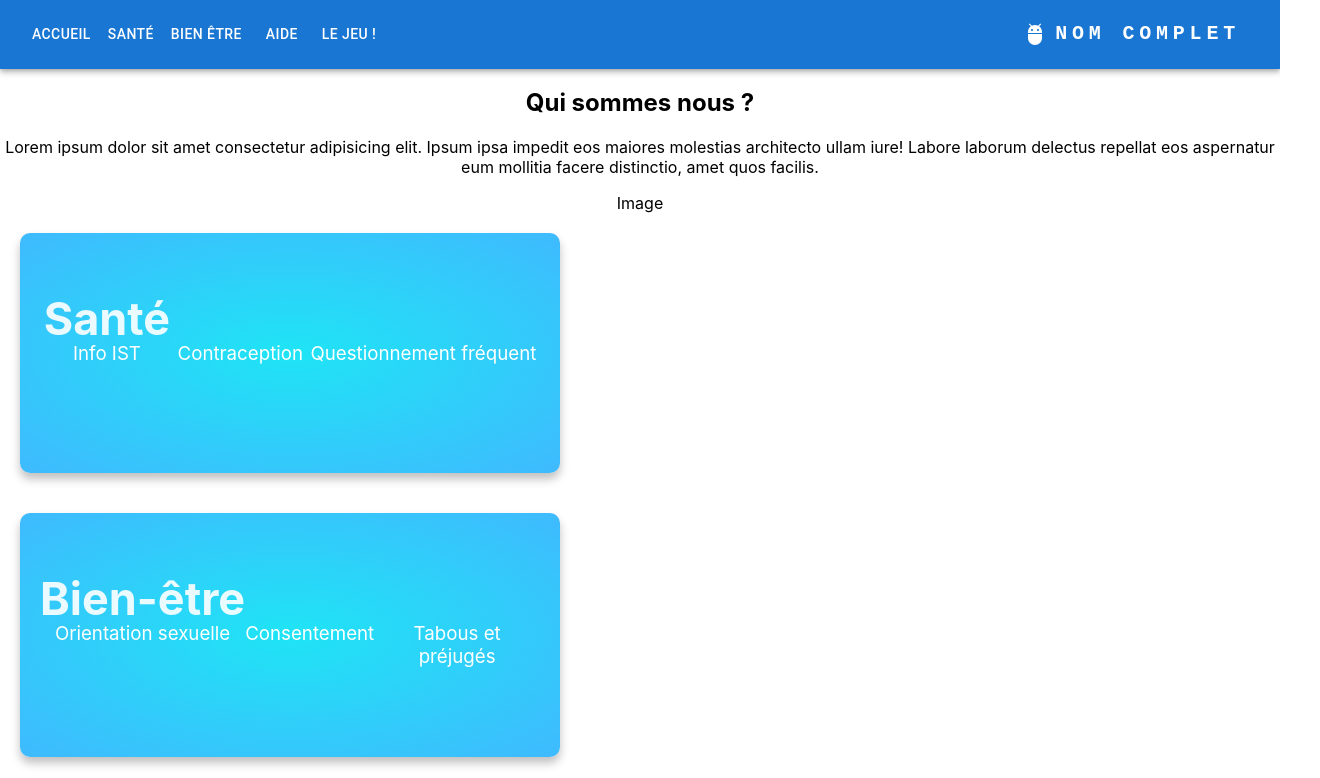
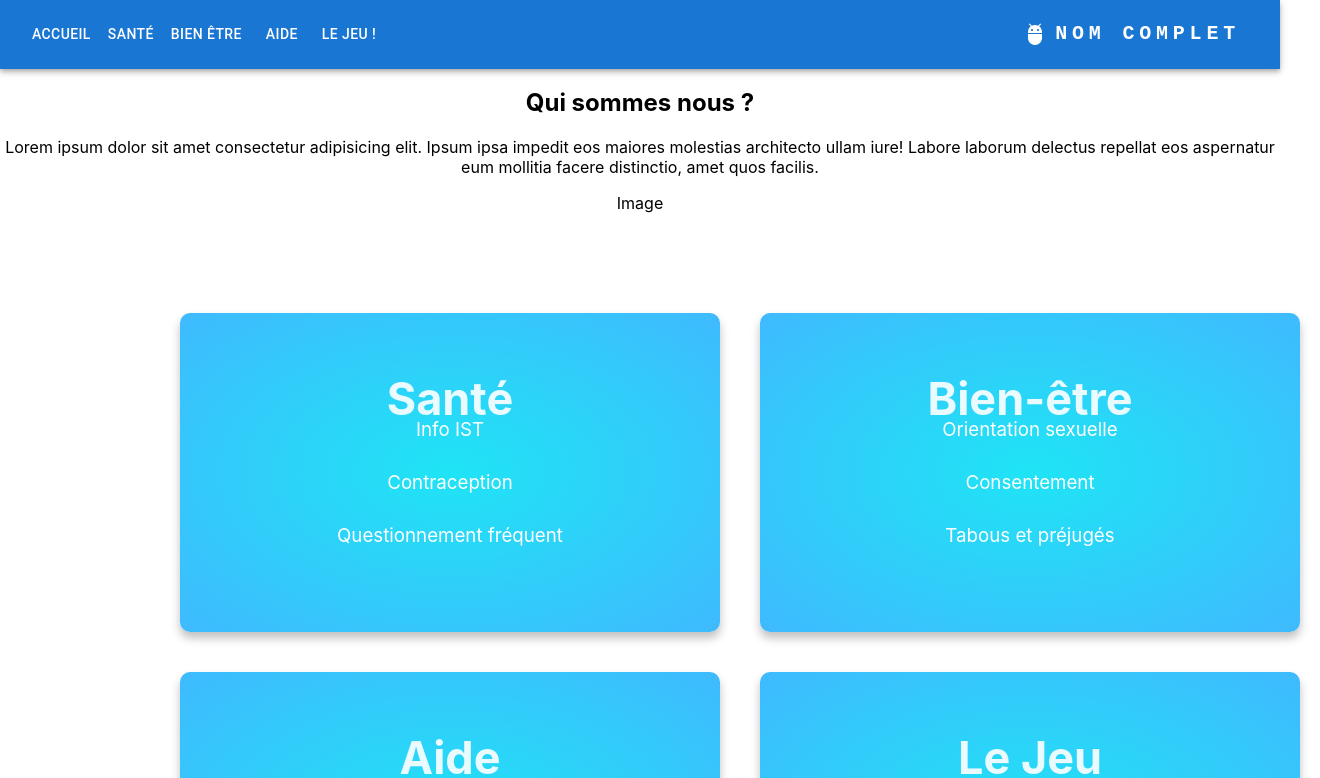
Before and after one commit to Coco62442/les-kips, a React (Create React App) app: page / in a window 1280 px wide. Shown: the top 778 px of the page, 1320 px wide, since content can reach past the window. Built offline with nearby package versions, Linux system fonts and the light colour scheme.

Commit message:
debut css bonne chance les gens

```diff
--- a/src/Pages/Accueil.tsx
+++ b/src/Pages/Accueil.tsx
@@ -1,9 +1,11 @@
 import CartesAccueilComponent from "../components/CartesAccueilComponent/CartesAccueilComponent";
+import './css/Accueil.css';
+
 
 function Accueil() {
     return(
         <div>
-            <div id="QuiSomme">
+            <div className="QuiSomme">
                 <h2>Qui sommes nous ?</h2>
                 <p>Lorem ipsum dolor sit amet consectetur adipisicing elit. Ipsum ipsa impedit eos maiores molestias architecto ullam iure! Labore laborum delectus repellat eos aspernatur eum mollitia facere distinctio, amet quos facilis.</p>
             </div>
@@ -13,7 +15,7 @@ function Accueil() {
             </div>
 
 
-            <div id="Categories">
+            <div className="Categories">
                 <CartesAccueilComponent title="Santé" paragraph={["Info IST","Contraception", "Questionnement fréquent"]} couleur="blue"></CartesAccueilComponent>
                 <CartesAccueilComponent title="Bien-être" paragraph={["Orientation sexuelle","Consentement", "Tabous et préjugés"]} couleur="red"></CartesAccueilComponent>
                 <CartesAccueilComponent title="Aide" paragraph={["Contacts", "Les lieux où se rendre", "Liens utiles"]} couleur="yellow"></CartesAccueilComponent>
--- /dev/null
+++ b/src/Pages/css/Accueil.css
@@ -0,0 +1,6 @@
+.Categories {
+    display: grid;
+    grid-template-columns: repeat(2, 1fr);
+    justify-items: center;
+    margin: 5em 10em 0 10em;
+}
--- a/src/components/CartesAccueilComponent/CartesAccueilComponent.css
+++ b/src/components/CartesAccueilComponent/CartesAccueilComponent.css
@@ -1,10 +1,5 @@
 /* CARDS */
 
-.cards {
-    display: flex;
-    flex-wrap: wrap;
-    justify-content: space-between;
-  }
 
   .card {
     margin: 20px;
@@ -18,6 +13,10 @@
     transition: all 0.2s;
   }
 
+  aside {
+    display: grid;
+}
+
   .card:hover {
     box-shadow: 0px 6px 10px rgba(0, 0, 0, 0.4);
     transform: scale(1.01);
@@ -27,29 +26,17 @@
     position: relative;
     text-decoration: none;
     color: rgba(255, 255, 255, 0.9);
-  }
-
-  .card__link::after {
-    position: absolute;
-    top: 25px;
-    left: 0;
-    content: "";
-    width: 0%;
-    height: 3px;
-    background-color: rgba(255, 255, 255, 0.6);
-    transition: all 0.5s;
-  }
-
-  .card__link:hover::after {
-    width: 100%;
-  }
-
-  .card__icon {
     grid-row: 1/3;
     font-size: 30px;
   }
 
+  .containerParagraph {
+    display: flex;
+    flex-direction: column;
+  }
+
   .card__paragraph {
+    margin: 3%;
     grid-row: 3/4;
     font-weight: 400;
     color: #ffffff;
--- a/src/components/CartesAccueilComponent/CartesAccueilComponent.tsx
+++ b/src/components/CartesAccueilComponent/CartesAccueilComponent.tsx
@@ -14,16 +14,16 @@ const CartesAccueilComponent = ({ title, paragraph, couleur }: CartesAccueilComp
 
   return (
   <aside>
-    <div className="cards">
       <div className="card card-1">
         <div className="card__icon">
           <h2>{ title }</h2>
         </div>
-        {paragraph.map((paragraph)=>{
-            return <h3 className="card__paragraph">{paragraph}</h3>
-        })}
+        <div className="containerParagraph">
+          {paragraph.map((paragraph)=>{
+              return <h3 className="card__paragraph">{paragraph}</h3>
+          })}
+        </div>
       </div>
-    </div>
   </aside>)
   }
 
```
